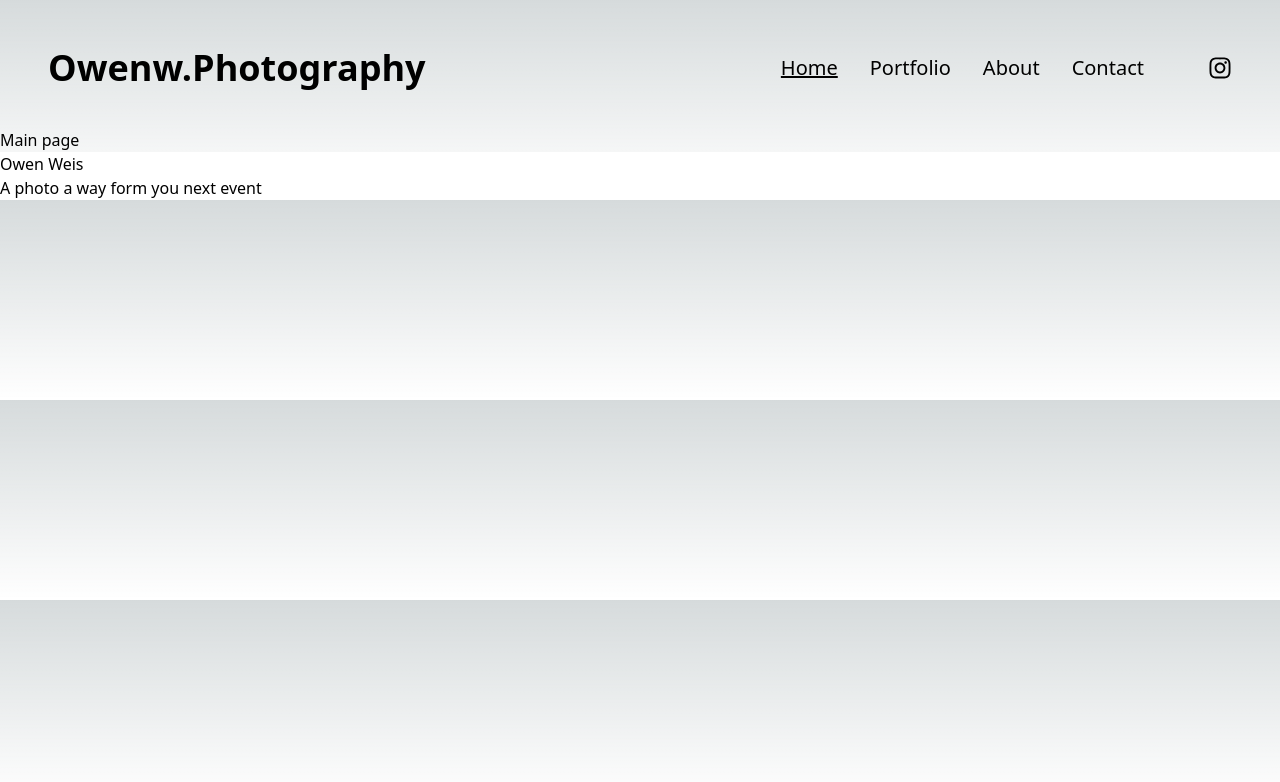
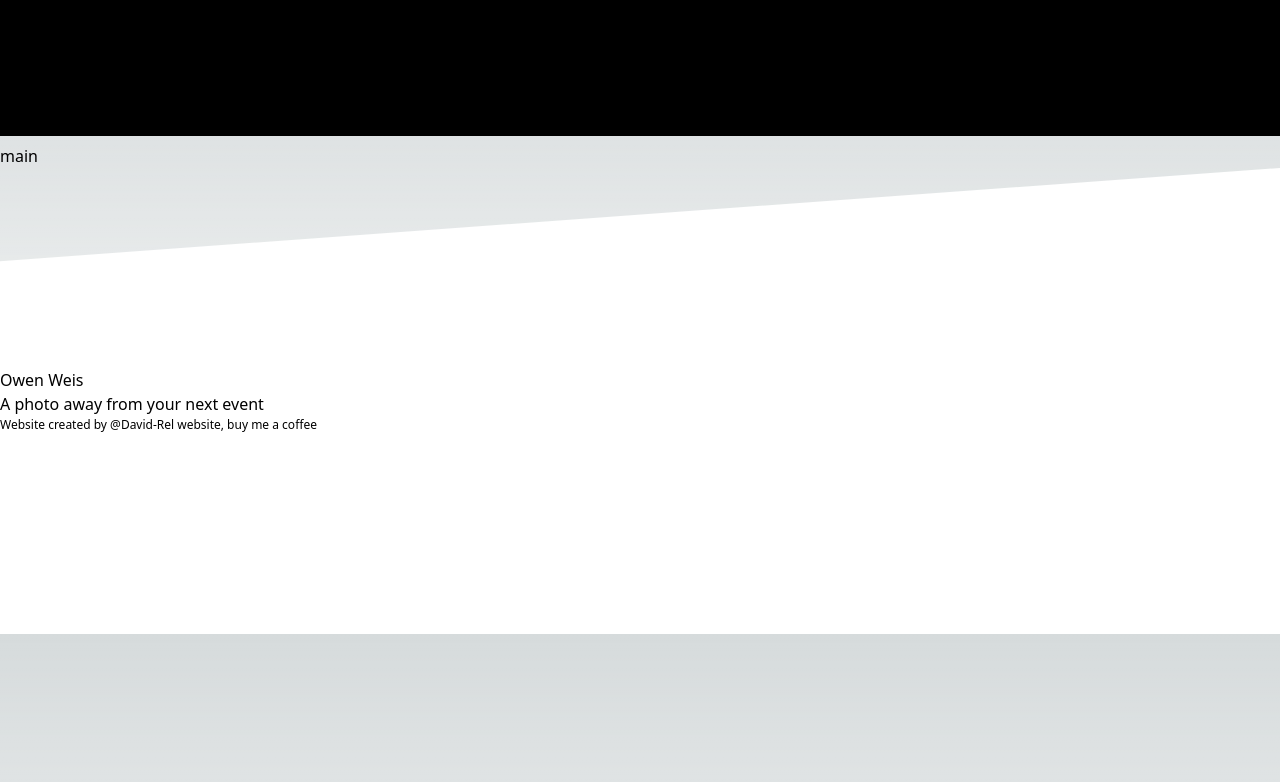
Before and after one commit to David-rel/owen-portfolio, a Next.js app: page / in a window 1280 px wide. Shown: the top 782 px of the page. Built offline with nearby package versions, Linux system fonts and the light colour scheme.

Commit message:
added footer, edited abunch of stuff, cleanup

```diff
--- a/components/footer.js
+++ b/components/footer.js
@@ -1,12 +1,15 @@
-import React from 'react'
+import React from "react";
+import styles from "../styles/footer.module.css"; // Adjust the path if necessary
 
-function footer() {
+function Footer() {
   return (
-    <div className='bg-white text-black'>
+    <div className={styles.footer}>
       <h1>Owen Weis</h1>
-      <h1>A photo a way form you next event</h1>
+      <h1>A photo away from your next event</h1>
+      <p className={styles.footerMessage}>Website created by @David-Rel website, buy me a coffee</p>{" "}
+
     </div>
   );
 }
 
-export default footer
+export default Footer;
--- a/components/navbar.js
+++ b/components/navbar.js
@@ -14,7 +14,7 @@ function Navbar() {
 
   return (
     <header
-      className="fixed top-0 w-full flex justify-between items-center p-12 transition-opacity duration-4000"
+      className="fixed top-0 w-full flex justify-between items-center p-12 transition-opacity duration-4000 bg-black"
       style={{ opacity: opacity }}
     >
       <Link href="/" legacyBehavior>
--- a/pages/contact/index.js
+++ b/pages/contact/index.js
@@ -2,7 +2,9 @@ import React from 'react'
 
 function Contact() {
   return (
-    <div>Contact</div>
+    <div className='pt-32 pb-4'>
+      Contact
+      </div>
   )
 }
 
--- a/pages/index.js
+++ b/pages/index.js
@@ -1,7 +1,23 @@
 export default function Home() {
   return (
-    <main className="pt-32"> {/* Add top padding to prevent content being hidden */}
-      Main page
+    <main className="pt-36">
+      {" "}
+      {/* Add top padding to prevent content being hidden */}
+      main
     </main>
-  )
+  );
 }
+
+
+
+
+//I need that font
+//I need that block icon
+//I need main images (might already have them)
+//secret upload (username, password)
+//contact form
+
+
+//water mark
+//payment
+//favour
--- a/pages/upload/index.js
+++ b/pages/upload/index.js
@@ -3,8 +3,24 @@ import { CloudinaryContext, Image as CloudinaryImage } from "cloudinary-react";
 import UploadWidget from "@/components/UploadWidget";
 
 function Upload() {
+  const [username, setUsername] = useState("");
+  const [password, setPassword] = useState("");
+  const [loggedIn, setLoggedIn] = useState(false);
+
   const [uploadedCarImages, setUploadedCarImages] = useState([]);
   const [uploadedSportsImages, setUploadedSportsImages] = useState([]);
+
+  const handleLogin = (e) => {
+    e.preventDefault();
+    if (
+      username === process.env.NEXT_PUBLIC_USERNAME &&
+      password === process.env.NEXT_PUBLIC_PASSWORD
+    ) {
+      setLoggedIn(true);
+    } else {
+      alert("Invalid credentials");
+    }
+  };
 
   const handleCarUpload = (error, result) => {
     if (result.event === "success") {
@@ -21,6 +37,59 @@ function Upload() {
       });
     }
   };
+
+  if (!loggedIn) {
+    return (
+      <div className="flex items-center justify-center h-screen">
+        <form
+          className="bg-white shadow-md rounded px-8 pt-6 pb-8 mb-4"
+          onSubmit={handleLogin}
+        >
+          <div className="mb-4">
+            <label
+              className="block text-gray-700 text-sm font-bold mb-2"
+              htmlFor="username"
+            >
+              Username
+            </label>
+            <input
+              className="shadow appearance-none border rounded w-full py-2 px-3 text-gray-700 leading-tight focus:outline-none focus:shadow-outline"
+              id="username"
+              type="text"
+              value={username}
+              onChange={(e) => setUsername(e.target.value)}
+              placeholder="Username"
+            />
+          </div>
+          <div className="mb-6">
+            <label
+              className="block text-gray-700 text-sm font-bold mb-2"
+              htmlFor="password"
+            >
+              Password
+            </label>
+            <input
+              className="shadow appearance-none border rounded w-full py-2 px-3 text-gray-700 mb-3 leading-tight focus:outline-none focus:shadow-outline"
+              id="password"
+              type="password"
+              value={password}
+              onChange={(e) => setPassword(e.target.value)}
+              placeholder="Password"
+            />
+          </div>
+          <div className="flex items-center justify-between">
+            <button
+              className="bg-blue-500 hover:bg-blue-700 text-white font-bold py-2 px-4 rounded focus:outline-none focus:shadow-outline"
+              type="submit"
+            >
+              Login, Owen
+            </button>
+          </div>
+        </form>
+      </div>
+    );
+  }
+
 
   return (
     <div className="pt-32 pb-4">
@@ -40,7 +109,9 @@ function Upload() {
         <div className="flex flex-wrap">
           {uploadedCarImages.map((publicId, index) => (
             <div key={index} className="w-1/3 p-4">
-              <CloudinaryContext cloudName="dpivcgllr">
+              <CloudinaryContext
+                cloudName={`${process.env.NEXT_PUBLIC_CLOUDINARY_CLOUD_NAME}`}
+              >
                 <CloudinaryImage publicId={publicId} />
               </CloudinaryContext>
             </div>
@@ -63,7 +134,9 @@ function Upload() {
         <div className="flex flex-wrap">
           {uploadedSportsImages.map((publicId, index) => (
             <div key={index} className="w-1/3 p-4">
-              <CloudinaryContext cloudName="dpivcgllr">
+              <CloudinaryContext
+                cloudName={`${process.env.NEXT_PUBLIC_CLOUDINARY_CLOUD_NAME}`}
+              >
                 <CloudinaryImage publicId={publicId} />
               </CloudinaryContext>
             </div>
--- /dev/null
+++ b/styles/footer.module.css
@@ -0,0 +1,32 @@
+.footer {
+  position: relative;
+  padding: 200px 0; /* Adjust padding as needed */
+  background-color: transparent; /* Set the background to transparent */
+  color: black;
+  z-index: 10;
+}
+
+.footer::before {
+  content: "";
+  position: absolute;
+  top: 0;
+  left: 0;
+  width: 100%;
+  height: 100%;
+  background-color: white;
+  /* Create a slanted shape with a straight bottom edge */
+  clip-path: polygon(0 20%, 100% 0%, 100% 100%, 0 100%);
+  transform-origin: top left;
+  z-index: -1;
+}
+
+.footer h1 {
+  position: relative; /* This is needed to stack the text above the pseudo-element */
+}
+
+.footerMessage {
+  position: relative; /* This is needed to stack the text above the pseudo-element */
+  /* Style the message as desired */
+  font-size: 12px;
+  color: black;
+}
```
